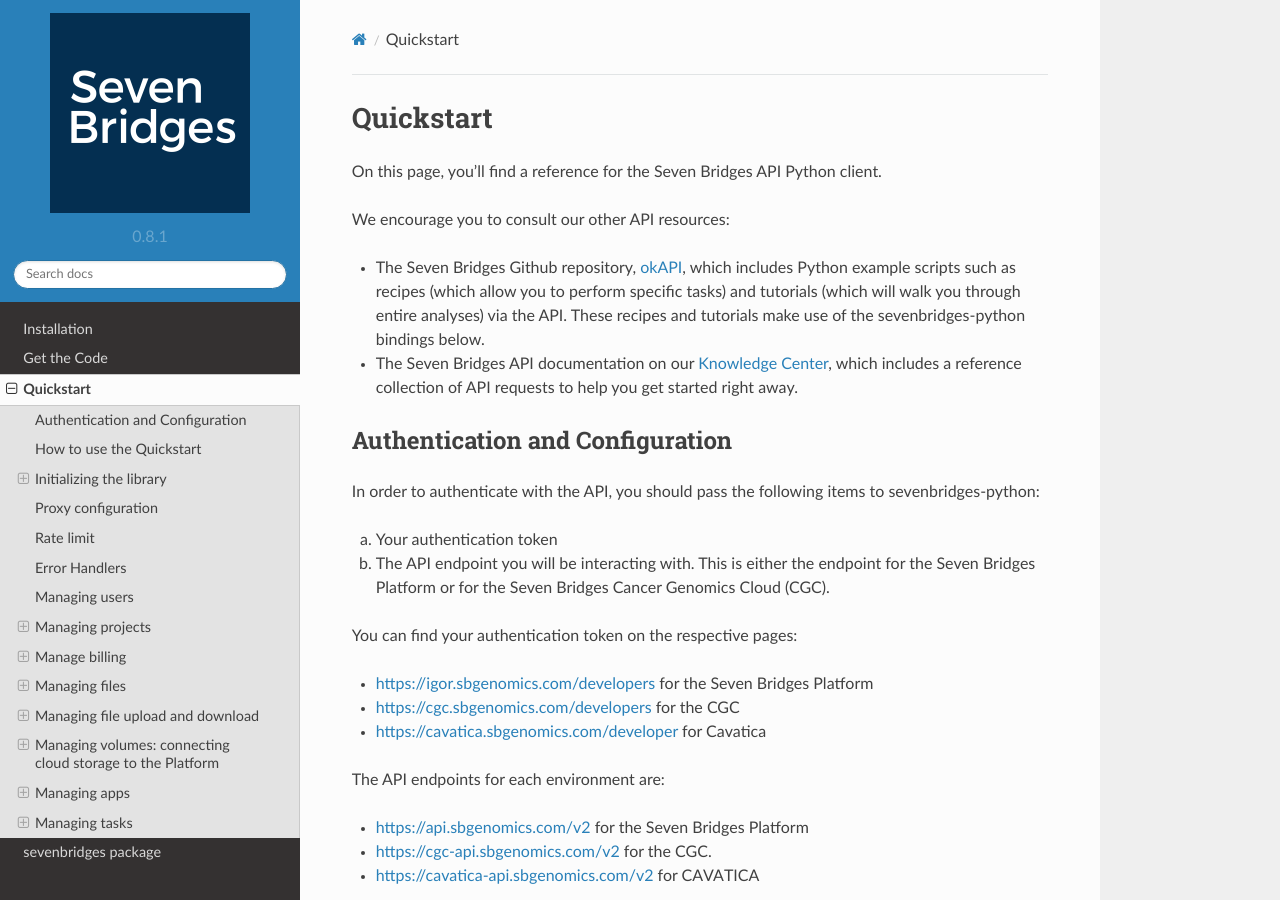
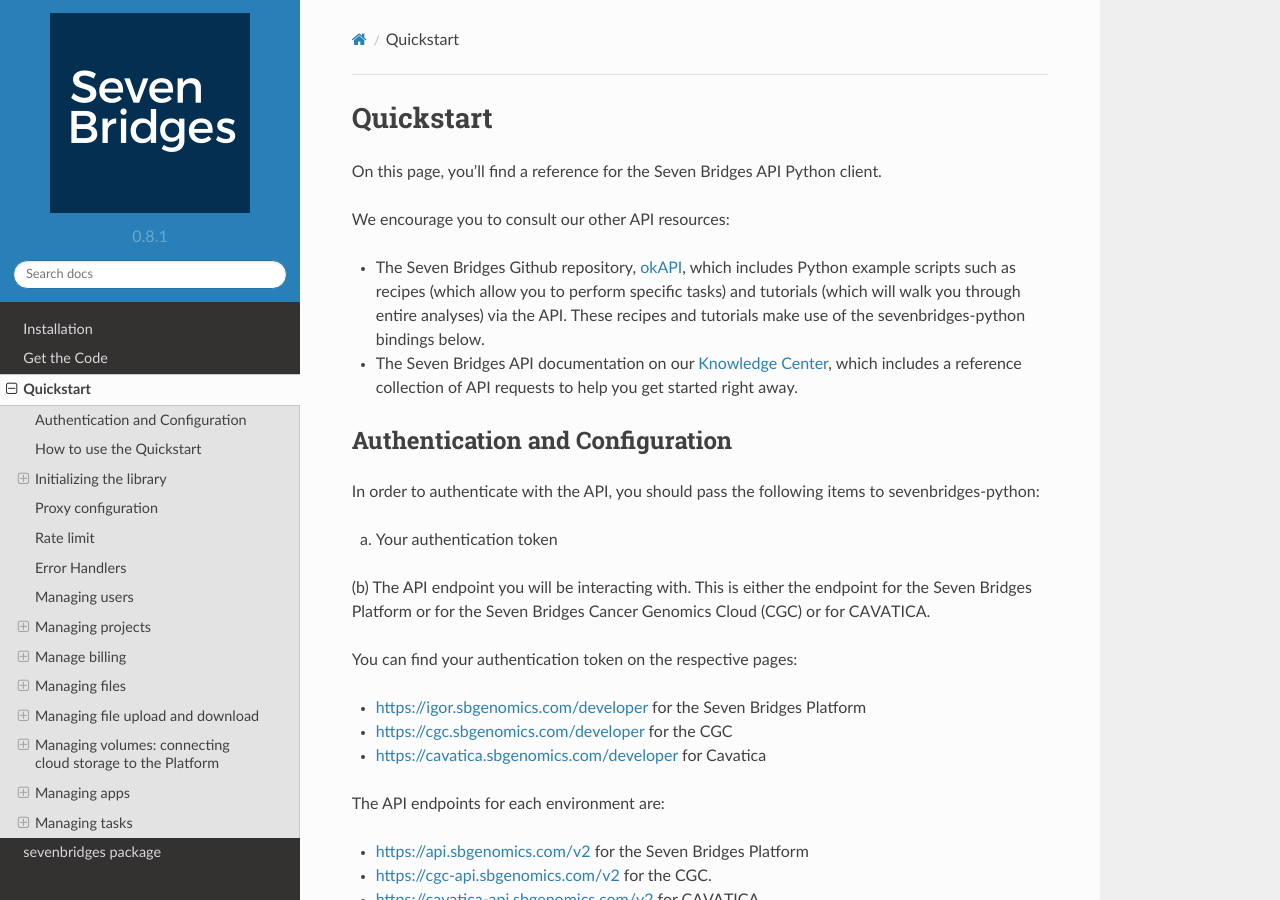
Before and after one commit to sbg/sevenbridges-python, a Sphinx documentation site: the page built from docs/quickstart.rst, in a window 1280 px wide and 900 px high. Built offline with Sphinx 7.4.7 and the Read the Docs theme 2.0.0, drawn with Linux system fonts in a browser that asks for light colours; some of the changed text lies outside the part shown.

Commit message:
Update readme (#90)
* Updated the README with the information about Cavatica.

Cavatica is feautured also in the README, and restructure few sentences
in the documentation.

* Removed the final s from the auth_token links

```diff
--- a/docs/quickstart.rst
+++ b/docs/quickstart.rst
@@ -14,12 +14,13 @@
 In order to authenticate with the API, you should pass the following items to sevenbridges-python:
 
 (a) Your authentication token
-(b) The API endpoint you will be interacting with. This is either the endpoint for the Seven Bridges Platform or for the Seven Bridges Cancer Genomics Cloud (CGC).
+(b) The API endpoint you will be interacting with. This is either the endpoint for the Seven Bridges Platform or
+for the Seven Bridges Cancer Genomics Cloud (CGC) or for CAVATICA.
 
 You can find your authentication token on the respective pages:
 
--  https://igor.sbgenomics.com/developers for the Seven Bridges Platform
--  https://cgc.sbgenomics.com/developers for the CGC
+-  https://igor.sbgenomics.com/developer for the Seven Bridges Platform
+-  https://cgc.sbgenomics.com/developer for the CGC
 -  https://cavatica.sbgenomics.com/developer for Cavatica
 
 The API endpoints for each environment are:
@@ -100,7 +101,7 @@
 3. Initialize the library using a configuration file
 ^^^^^^^^^^^^^^^^^^^^^^^^^^^^^^^^^^^^^^^^^^^^^^^^^^^^
 The configuration file, ``$HOME/.sevenbridges/credentials``, has a simple ``.ini`` file format, with
-the environment (the Seven Bridges Platform, or the CGC) indicated in square brackets, as shown:
+the environment (the Seven Bridges Platform, or the CGC, or Cavatica) indicated in square brackets, as shown:
 
 ::
 
```
Also changed, not shown: README.rst (+31 -18 lines).
